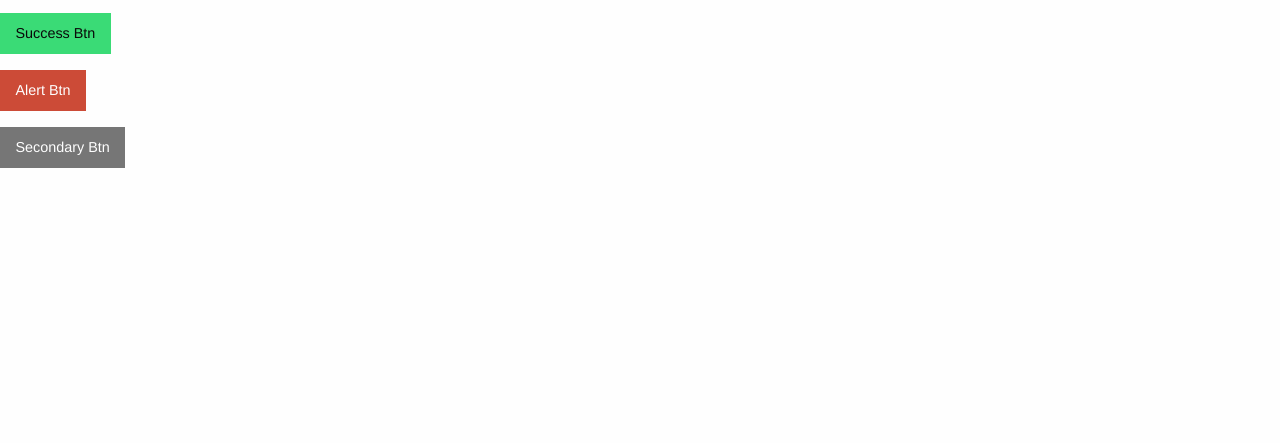
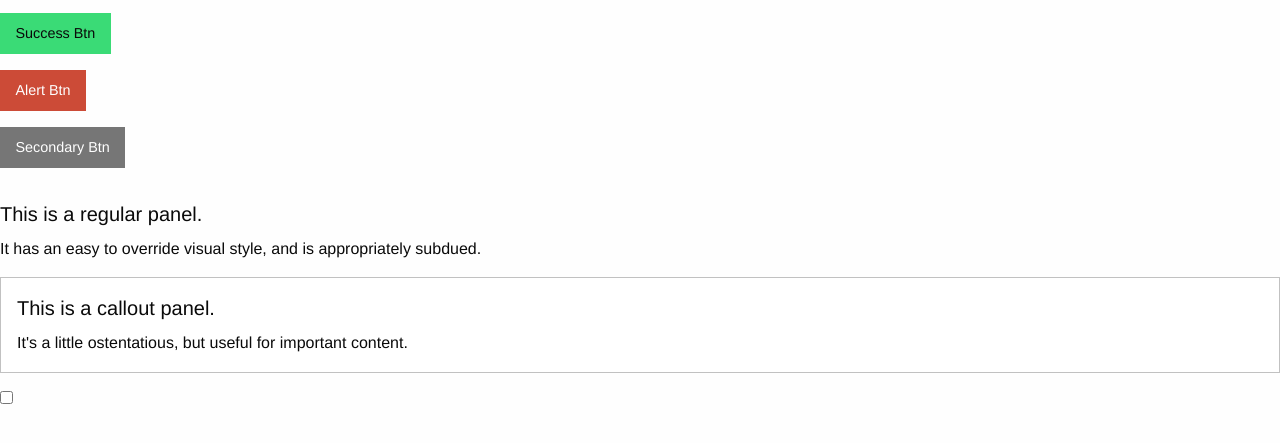
Before and after one commit to hilaryzen/SoftDevWork, a plain HTML site: page 22_fd_patriots_huangT-zenH/index.html in a window 1280 px wide. Shown: the part 119-562 px from the top of the page. Drawn offline with nearby package versions, Linux system fonts and the light colour scheme.

Commit message:
Adding features

```diff
--- a/22_fd_patriots_huangT-zenH/index.html
+++ b/22_fd_patriots_huangT-zenH/index.html
@@ -11,6 +11,8 @@
   <!-- Compressed CSS -->
   <link rel="stylesheet" href="https://cdn.jsdelivr.net/npm/foundation-sites@6.5.3/dist/css/foundation.min.css">
   <link rel="stylesheet" href="css/app.css">
+  <!-- Compressed JavaScript -->
+  <script src="https://cdn.jsdelivr.net/npm/foundation-sites@6.5.3/dist/js/foundation.min.js"></script>
 
 </head>
 <body>
@@ -22,5 +24,21 @@
   <a href="#" class="alert button">Alert Btn</a><br/>
   <a href="#" class="secondary button">Secondary Btn</a></p>
 
+  <div class="panel">
+    <h5>This is a regular panel.</h5>
+    <p>It has an easy to override visual style, and is appropriately subdued.</p>
+  </div>
+
+  <div class="panel callout radius">
+    <h5>This is a callout panel.</h5>
+    <p>It's a little ostentatious, but useful for important content.</p>
+  </div>
+
+  <div class="switch">
+    <input id="exampleCheckboxSwitch" type="checkbox">
+    <label for="exampleCheckboxSwitch"></label>
+  </div>
+
+
 </body>
 </html>
```
